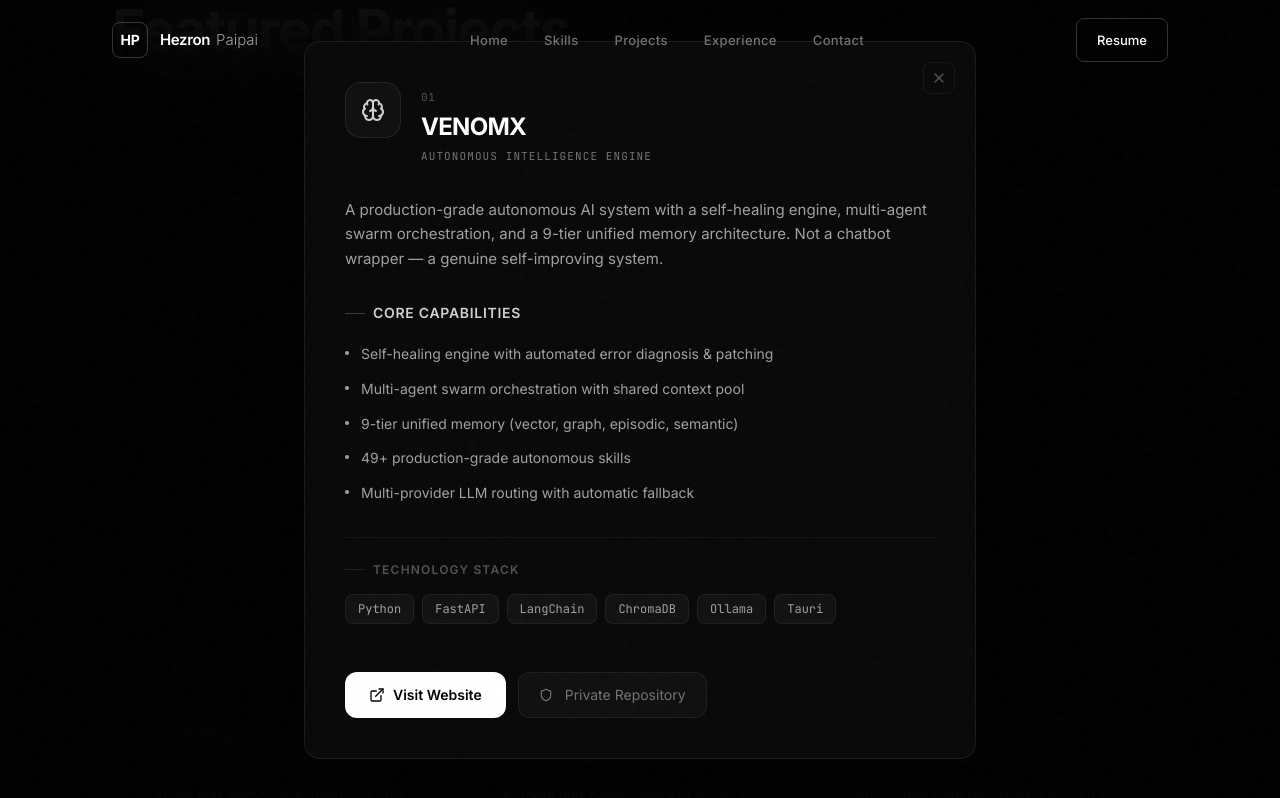
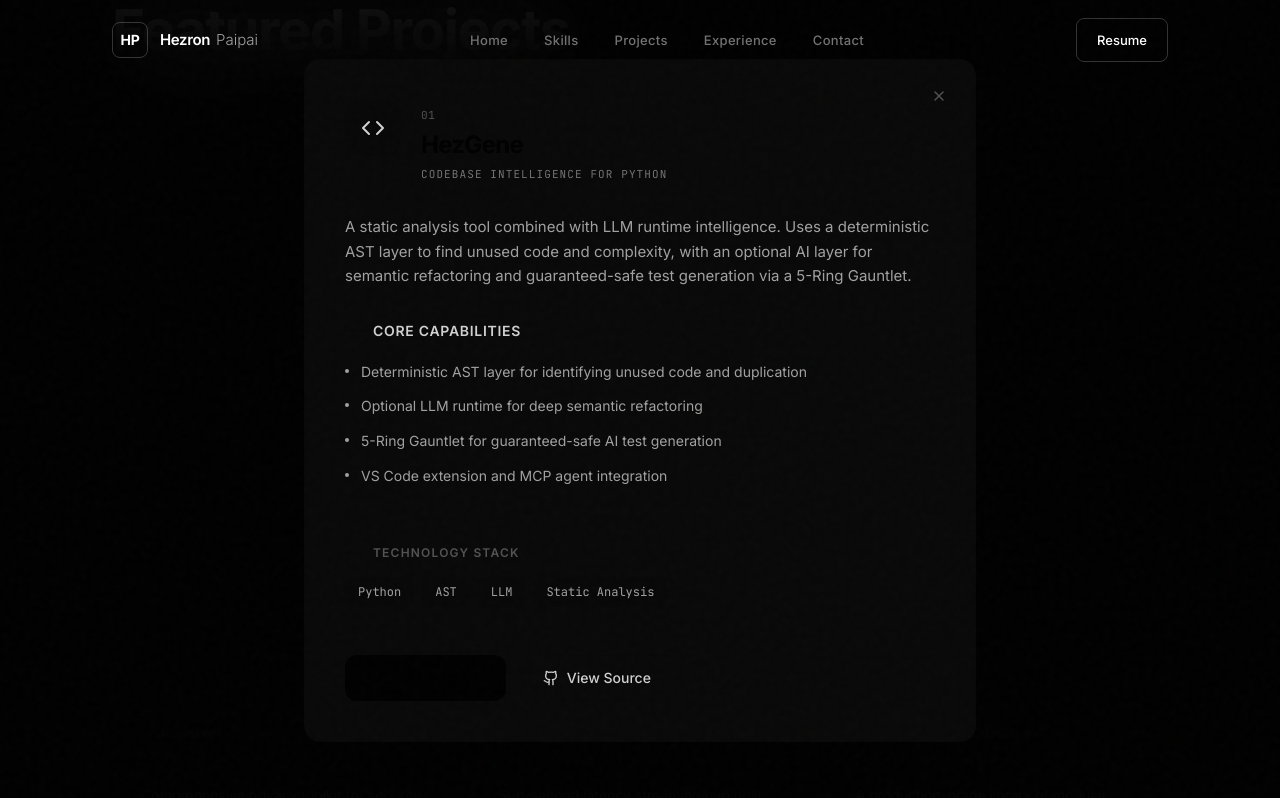
Before and after one commit to TechVenom/portfolio, a Next.js app: page / in a window 1280 px wide. Both pictures are taken after a click on the element 282 px from the left and 2122 px from the top of the page. Shown: the part 1722-2520 px from the top of the page. Built offline with nearby package versions, Linux system fonts and the light colour scheme.

Commit message:
feat: add HezGene project to portfolio

```diff
--- a/src/components/FeaturedProjects.tsx
+++ b/src/components/FeaturedProjects.tsx
@@ -22,7 +22,24 @@
 
 const projects: Project[] = [
   {
-    id: 'venomx', num: '01',
+    id: 'hezgene', num: '01',
+    title: 'HezGene',
+    subtitle: 'Codebase Intelligence for Python',
+    description: 'A static analysis tool combined with LLM runtime intelligence. Uses a deterministic AST layer to find unused code and complexity, with an optional AI layer for semantic refactoring and guaranteed-safe test generation via a 5-Ring Gauntlet.',
+    impact: 'Autonomous Code Evolution',
+    icon: Code,
+    tech: ['Python', 'AST', 'LLM', 'Static Analysis'],
+    github: 'https://github.com/TechVenom/HezGene',
+    live: 'https://hezgene.vercel.app/docs/introduction',
+    features: [
+      'Deterministic AST layer for identifying unused code and duplication',
+      'Optional LLM runtime for deep semantic refactoring',
+      '5-Ring Gauntlet for guaranteed-safe AI test generation',
+      'VS Code extension and MCP agent integration',
+    ],
+  },
+  {
+    id: 'venomx', num: '02',
     title: 'VENOMX',
     subtitle: 'Autonomous Intelligence Engine',
     description: 'A production-grade autonomous AI system with a self-healing engine, multi-agent swarm orchestration, and a 9-tier unified memory architecture. Not a chatbot wrapper — a genuine self-improving system.',
@@ -41,7 +58,7 @@
     ],
   },
   {
-    id: 'paps', num: '02',
+    id: 'paps', num: '03',
     title: 'VenomX PAPS',
     subtitle: 'Android Virtual Camera System',
     description: 'System-level virtual camera injector for rooted Android devices. Intercepts Camera2 API surfaces to inject custom video feeds from OBS, local files, or streaming sources.',
@@ -57,7 +74,7 @@
     ],
   },
   {
-    id: 'shadowcloak', num: '03',
+    id: 'shadowcloak', num: '04',
     title: 'ShadowCloak',
     subtitle: 'Privacy & Anonymity Toolkit',
     description: 'Comprehensive privacy toolkit for security professionals. Features real-time identity obfuscation, Tor integration, DNS protection, and automated anti-forensics.',
@@ -73,7 +90,7 @@
     ],
   },
   {
-    id: 'pro-server', num: '04',
+    id: 'pro-server', num: '05',
     title: 'Streaming Server',
     subtitle: 'Low-Latency Media Hub',
     description: 'Sub-second latency streaming hub built on MediaMTX. Supports RTMP, SRT, HLS, and WebRTC with zero-config Docker deployment.',
@@ -89,7 +106,7 @@
     ],
   },
   {
-    id: 'skills-library', num: '05',
+    id: 'skills-library', num: '06',
     title: 'Agent Skills Library',
     subtitle: '49+ Autonomous Agent Skills',
     description: 'A production-grade library of modular skills for autonomous agents — including crypto intelligence, red teaming, web scraping, and OS management.',
@@ -105,7 +122,7 @@
     ],
   },
   {
-    id: 'claws', num: '06',
+    id: 'claws', num: '07',
     title: 'VENOMX-CLAWS',
     subtitle: 'Security Testing Framework',
     description: 'Automated vulnerability assessment and penetration testing tool integrated into the VenomX ecosystem for continuous security operations.',
@@ -161,25 +178,25 @@
       id={`project-card-${project.id}`}
     >
       {/* Animated border glow on hover */}
-      <div className="absolute -inset-[1px] rounded-2xl bg-gradient-to-br from-white/0 via-white/0 to-white/0 group-hover:from-white/[0.08] group-hover:via-white/[0.03] group-hover:to-white/[0.08] transition-all duration-700 pointer-events-none" />
+      <div className="absolute -inset-[1px] rounded-2xl bg-gradient-to-br from-black/0 via-black/0 to-black/0 group-hover:from-black/[0.08] group-hover:via-black/[0.03] group-hover:to-black/[0.08] transition-all duration-700 pointer-events-none" />
 
-      <div className="relative rounded-2xl p-7 bg-white/[0.015] border border-white/[0.06] group-hover:border-white/[0.12] group-hover:bg-white/[0.03] transition-all duration-500 overflow-hidden h-full">
+      <div className="relative rounded-2xl p-7 bg-black/[0.015] border border-black/[0.06] group-hover:border-black/[0.12] group-hover:bg-black/[0.03] transition-all duration-500 overflow-hidden h-full">
         {/* Spotlight gradient on hover */}
         <div className="absolute inset-0 opacity-0 group-hover:opacity-100 transition-opacity duration-700 pointer-events-none">
-          <div className="absolute -top-20 -right-20 w-60 h-60 bg-white/[0.04] rounded-full blur-[80px]" />
+          <div className="absolute -top-20 -right-20 w-60 h-60 bg-black/[0.04] rounded-full blur-[80px]" />
         </div>
 
         <div className="relative z-10 flex flex-col h-full">
           {/* Top row: number + icon */}
           <div className="flex items-start justify-between mb-6">
             <span className="text-ash-800 font-mono text-[11px] tracking-wider">{project.num}</span>
-            <div className="w-10 h-10 rounded-xl border border-white/[0.08] flex items-center justify-center group-hover:border-white/20 group-hover:bg-white/[0.04] transition-all duration-500">
+            <div className="w-10 h-10 rounded-xl border border-black/[0.08] flex items-center justify-center group-hover:border-black/20 group-hover:bg-black/[0.04] transition-all duration-500">
               <Icon size={17} className="text-ash-500 group-hover:text-ash-300 transition-colors duration-500" />
             </div>
           </div>
 
           {/* Title */}
-          <h3 className="font-bold text-xl text-ash-200 mb-1.5 group-hover:text-white transition-colors duration-300">{project.title}</h3>
+          <h3 className="font-bold text-xl text-ash-200 mb-1.5 group-hover:text-black transition-colors duration-300">{project.title}</h3>
           <p className="text-[10px] text-ash-700 mb-4 tracking-[0.15em] uppercase font-mono">{project.subtitle}</p>
 
           {/* Description */}
@@ -193,7 +210,7 @@
                 initial={{ opacity: 0, y: 8 }}
                 animate={inView ? { opacity: 1, y: 0 } : {}}
                 transition={{ delay: 0.4 + index * 0.1 + j * 0.05, duration: 0.4 }}
-                className="px-2.5 py-1 rounded-md bg-white/[0.03] border border-white/[0.06] text-ash-600 font-mono text-[10px] group-hover:border-white/[0.1] group-hover:text-ash-500 transition-all duration-300"
+                className="px-2.5 py-1 rounded-md bg-black/[0.03] border border-black/[0.06] text-ash-600 font-mono text-[10px] group-hover:border-black/[0.1] group-hover:text-ash-500 transition-all duration-300"
               >
                 {t}
               </motion.span>
@@ -201,12 +218,12 @@
           </div>
 
           {/* Footer */}
-          <div className="flex items-center justify-between pt-5 border-t border-white/[0.04] group-hover:border-white/[0.08] transition-colors duration-300">
+          <div className="flex items-center justify-between pt-5 border-t border-black/[0.04] group-hover:border-black/[0.08] transition-colors duration-300">
             <span className="text-ash-800 font-mono text-[9px] uppercase tracking-widest group-hover:text-ash-600 transition-colors">{project.impact}</span>
             <motion.div
               initial={{ x: 0, y: 0 }}
               whileHover={{ x: 2, y: -2 }}
-              className="w-7 h-7 rounded-lg border border-white/[0.06] flex items-center justify-center group-hover:border-white/[0.15] group-hover:bg-white/[0.04] transition-all duration-300"
+              className="w-7 h-7 rounded-lg border border-black/[0.06] flex items-center justify-center group-hover:border-black/[0.15] group-hover:bg-black/[0.04] transition-all duration-300"
             >
               <ArrowUpRight size={12} className="text-ash-700 group-hover:text-ash-400 transition-colors" />
             </motion.div>
@@ -224,7 +241,7 @@
   return (
     <section id="projects" className="relative py-28 overflow-hidden" ref={ref}>
       {/* Background accents */}
-      <div className="absolute bottom-0 left-0 w-[600px] h-[600px] bg-white/[0.006] rounded-full blur-[180px] pointer-events-none" />
+      <div className="absolute bottom-0 left-0 w-[600px] h-[600px] bg-black/[0.006] rounded-full blur-[180px] pointer-events-none" />
 
       <div className="section-container">
         {/* Header with project count */}
@@ -248,12 +265,12 @@
             className="flex items-center gap-6"
           >
             <div className="text-right">
-              <div className="text-3xl font-bold text-white tracking-tight">{projects.length + additionalProjects.length}</div>
+              <div className="text-3xl font-bold text-black tracking-tight">{projects.length + additionalProjects.length}</div>
               <p className="text-ash-700 text-[11px] font-mono uppercase tracking-wider">Total Projects</p>
             </div>
-            <div className="w-px h-10 bg-white/[0.08]" />
+            <div className="w-px h-10 bg-black/[0.08]" />
             <div className="text-right">
-              <div className="text-3xl font-bold text-white tracking-tight">6</div>
+              <div className="text-3xl font-bold text-black tracking-tight">6</div>
               <p className="text-ash-700 text-[11px] font-mono uppercase tracking-wider">Featured</p>
             </div>
           </motion.div>
@@ -281,7 +298,7 @@
         >
           <div className="flex items-center gap-3 mb-6">
             <h4 className="text-ash-500 text-sm font-medium">More Projects</h4>
-            <div className="flex-1 h-px bg-white/[0.04]" />
+            <div className="flex-1 h-px bg-black/[0.04]" />
           </div>
           <div className="grid grid-cols-1 sm:grid-cols-2 gap-3">
             {additionalProjects.map((p, i) => (
@@ -293,10 +310,10 @@
                 initial={{ opacity: 0, x: -15 }}
                 animate={inView ? { opacity: 1, x: 0 } : {}}
                 transition={{ delay: 0.6 + i * 0.08, duration: 0.5, ease: ease as any }}
-                className="flex items-center justify-between p-4 rounded-xl border border-white/[0.04] bg-white/[0.01] hover:border-white/[0.1] hover:bg-white/[0.03] transition-all duration-300 group"
+                className="flex items-center justify-between p-4 rounded-xl border border-black/[0.04] bg-black/[0.01] hover:border-black/[0.1] hover:bg-black/[0.03] transition-all duration-300 group"
               >
                 <div>
-                  <p className="text-ash-300 text-sm font-medium group-hover:text-white transition-colors">{p.name}</p>
+                  <p className="text-ash-300 text-sm font-medium group-hover:text-black transition-colors">{p.name}</p>
                   <p className="text-ash-700 text-xs mt-0.5">{p.desc}</p>
                 </div>
                 <ExternalLink size={14} className="text-ash-800 group-hover:text-ash-400 transition-colors flex-shrink-0" />
@@ -323,21 +340,21 @@
               exit={{ opacity: 0, scale: 0.95, y: 20 }}
               transition={{ duration: 0.4, ease: ease as any }}
               onClick={(e) => e.stopPropagation()}
-              className="relative w-full max-w-2xl rounded-2xl p-8 sm:p-10 border border-white/[0.08] bg-noir-900/95 backdrop-blur-xl max-h-[90vh] overflow-y-auto scrollbar-hide"
+              className="relative w-full max-w-2xl rounded-2xl p-8 sm:p-10 border border-black/[0.08] bg-noir-900/95 backdrop-blur-xl max-h-[90vh] overflow-y-auto scrollbar-hide"
             >
               {/* Close button */}
-              <button onClick={() => setSelected(null)} className="absolute top-5 right-5 w-8 h-8 rounded-lg border border-white/[0.06] flex items-center justify-center text-ash-700 hover:text-white hover:border-white/20 transition-all" id="modal-close">
+              <button onClick={() => setSelected(null)} className="absolute top-5 right-5 w-8 h-8 rounded-lg border border-black/[0.06] flex items-center justify-center text-ash-700 hover:text-black hover:border-black/20 transition-all" id="modal-close">
                 <X size={16} />
               </button>
 
               {/* Modal header */}
               <div className="flex items-start gap-5 mb-8">
-                <div className="w-14 h-14 rounded-2xl border border-white/[0.08] bg-white/[0.03] flex items-center justify-center flex-shrink-0">
+                <div className="w-14 h-14 rounded-2xl border border-black/[0.08] bg-black/[0.03] flex items-center justify-center flex-shrink-0">
                   <selected.icon size={24} className="text-ash-400" />
                 </div>
                 <div>
                   <span className="text-ash-700 font-mono text-[11px] tracking-wider">{selected.num}</span>
-                  <h3 className="font-bold text-2xl text-white mt-0.5">{selected.title}</h3>
+                  <h3 className="font-bold text-2xl text-black mt-0.5">{selected.title}</h3>
                   <p className="font-mono text-[11px] text-ash-600 mt-1 uppercase tracking-widest">{selected.subtitle}</p>
                 </div>
               </div>
@@ -348,7 +365,7 @@
                 {/* Capabilities */}
                 <div>
                   <h4 className="font-semibold text-sm text-ash-400 mb-5 uppercase tracking-wider flex items-center gap-2">
-                    <div className="w-5 h-px bg-white/20" />
+                    <div className="w-5 h-px bg-black/20" />
                     Core Capabilities
                   </h4>
                   <ul className="space-y-3">
@@ -368,9 +385,9 @@
                 </div>
 
                 {/* Tech stack */}
-                <div className="pt-6 border-t border-white/[0.04]">
+                <div className="pt-6 border-t border-black/[0.04]">
                   <h4 className="font-semibold text-xs text-ash-700 mb-4 uppercase tracking-widest flex items-center gap-2">
-                    <div className="w-5 h-px bg-white/10" />
+                    <div className="w-5 h-px bg-black/10" />
                     Technology Stack
                   </h4>
                   <div className="flex flex-wrap gap-2">
@@ -380,7 +397,7 @@
                         initial={{ opacity: 0, scale: 0.8 }}
                         animate={{ opacity: 1, scale: 1 }}
                         transition={{ delay: 0.2 + i * 0.05, duration: 0.3 }}
-                        className="px-3 py-1.5 rounded-lg bg-white/[0.04] border border-white/[0.06] text-ash-500 font-mono text-xs hover:bg-white/[0.08] hover:text-ash-300 transition-all cursor-default"
+                        className="px-3 py-1.5 rounded-lg bg-black/[0.04] border border-black/[0.06] text-ash-500 font-mono text-xs hover:bg-black/[0.08] hover:text-ash-300 transition-all cursor-default"
                       >
                         {t}
                       </motion.span>
@@ -392,17 +409,17 @@
                 <div className="flex flex-col sm:flex-row gap-3 pt-4">
                   {selected.live && (
                     <a href={selected.live} target="_blank" rel="noopener noreferrer"
-                      className="flex items-center justify-center gap-2 px-6 py-3 rounded-xl bg-white text-noir-950 font-semibold text-sm hover:bg-ash-300 transition-colors duration-300">
+                      className="flex items-center justify-center gap-2 px-6 py-3 rounded-xl bg-black text-noir-950 font-semibold text-sm hover:bg-ash-300 transition-colors duration-300">
                       <ExternalLink size={16} /> Visit Website
                     </a>
                   )}
                   {selected.isPrivate ? (
-                    <div className="flex items-center gap-3 px-5 py-3 rounded-xl bg-white/[0.03] border border-white/[0.06] text-ash-600 text-sm">
+                    <div className="flex items-center gap-3 px-5 py-3 rounded-xl bg-black/[0.03] border border-black/[0.06] text-ash-600 text-sm">
                       <Shield size={14} /> Private Repository
                     </div>
                   ) : (
                     <a href={selected.github} target="_blank" rel="noopener noreferrer"
-                      className="flex items-center justify-center gap-2 px-6 py-3 rounded-xl border border-white/10 text-ash-400 font-medium text-sm hover:text-white hover:border-white/30 transition-all duration-300">
+                      className="flex items-center justify-center gap-2 px-6 py-3 rounded-xl border border-black/10 text-ash-400 font-medium text-sm hover:text-black hover:border-black/30 transition-all duration-300">
                       <Github size={16} /> View Source
                     </a>
                   )}
```
